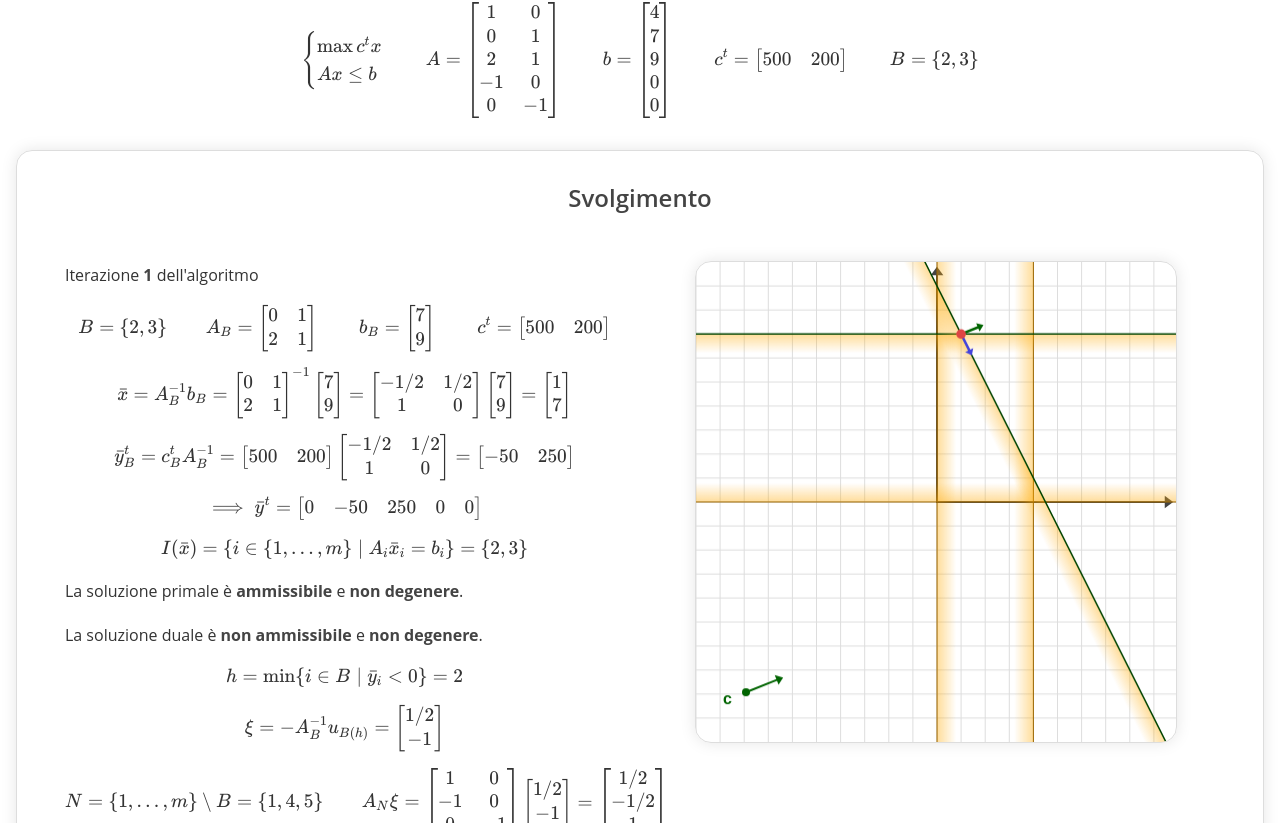
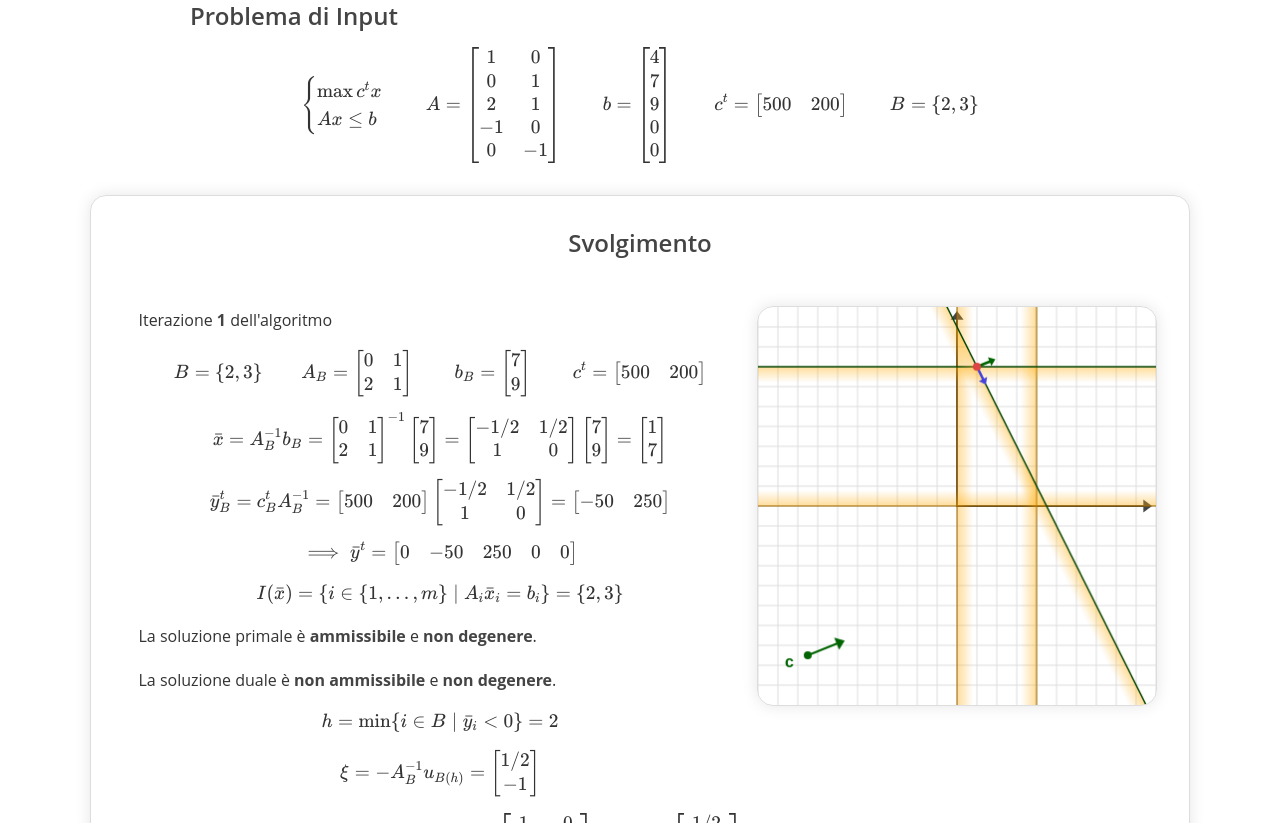
Before and after one commit to aziis98/ro-vis, a Preact app: page / in a window 1280 px wide. Shown: the part 677-1500 px from the top of the page. Built offline with nearby package versions, Linux system fonts and the light colour scheme.

Commit message:
fix: maybe working retina displays

```diff
--- a/src/Primal.tsx
+++ b/src/Primal.tsx
@@ -85,6 +85,8 @@ const PrimalStep = ({
 export const Primal = ({ input }: { input: ProblemInput }) => {
     // const steps: Step[] = [{ B: input.B }]
 
+    const timerStart = performance.now()
+
     const problemOutput = computePrimalSimplexSteps({
         A: input.A,
         b: input.b,
@@ -93,8 +95,10 @@ export const Primal = ({ input }: { input: ProblemInput }) => {
         maxIterations: 10,
     })
 
+    const timerDelta = performance.now() - timerStart
+
     return (
-        <div class="steps">
+        <div class="steps" title={`Calcolato in ${timerDelta}ms`}>
             <div class="title">
                 <h2>Svolgimento</h2>
             </div>
@@ -144,15 +148,14 @@ const PrimalCanvas = ({
         $canvas.width = $canvas.offsetWidth * window.devicePixelRatio
         $canvas.height = $canvas.offsetHeight * window.devicePixelRatio
 
+        const width = $canvas.width / window.devicePixelRatio
+        const height = $canvas.height / window.devicePixelRatio
+
         const g = $canvas.getContext('2d')
         if (!g) {
             throw new Error('Could not get 2d context')
         }
 
-        const width = $canvas.offsetWidth
-        const height = $canvas.offsetHeight
-
-        g.clearRect(0, 0, width, height)
         g.strokeStyle = '#333'
         g.lineWidth = 2
         g.lineCap = 'round'
@@ -164,6 +167,7 @@ const PrimalCanvas = ({
         g.textBaseline = 'middle'
 
         g.scale(window.devicePixelRatio, window.devicePixelRatio)
+        g.clearRect(0, 0, width, height)
 
         const [c1, c2] = c.getData()
         const cLen = Math.sqrt(c1.toNumber() ** 2 + c2.toNumber() ** 2)
--- a/src/lib-v2/canvas/index.ts
+++ b/src/lib-v2/canvas/index.ts
@@ -92,6 +92,7 @@ export function drawSimpleArrow(
     color: string = '#333'
 ) {
     const arrowLength = Math.sqrt((x2 - x1) ** 2 + (y2 - y1) ** 2)
+    const actualSize = (500 * size) / g.canvas.offsetWidth
 
     g.save()
     g.strokeStyle = color
@@ -101,13 +102,13 @@ export function drawSimpleArrow(
     g.translate(x1, y1)
     g.rotate(Math.atan2(y2 - y1, x2 - x1))
     g.moveTo(0, 0)
-    g.lineTo(arrowLength - size / 2, 0)
+    g.lineTo(arrowLength - actualSize / 2, 0)
     g.stroke()
 
     g.beginPath()
     g.moveTo(arrowLength, 0)
-    g.lineTo(arrowLength - size, -size * 0.75)
-    g.lineTo(arrowLength - size, +size * 0.75)
+    g.lineTo(arrowLength - actualSize, -actualSize * 0.75)
+    g.lineTo(arrowLength - actualSize, +actualSize * 0.75)
     g.lineTo(arrowLength, 0)
     g.fill()
     g.restore()
--- a/src/style.css
+++ b/src/style.css
@@ -16,6 +16,10 @@
     html,
     body {
         min-height: 100%;
+
+        @media (width < 70rem) {
+            overflow-x: hidden;
+        }
     }
 
     img {
@@ -43,6 +47,8 @@
 
     textarea,
     input[type='text'] {
+        font-size: 16px;
+
         background: #fff;
         border: 1px solid #888;
         min-height: 1.75rem;
@@ -50,10 +56,6 @@
         border-radius: 0.25rem;
 
         box-shadow: 0 0 0.5rem rgba(0, 0, 0, 0.1);
-    }
-
-    input[type='text'] {
-        font-size: 16px;
     }
 
     textarea {
@@ -128,9 +130,8 @@
     }
 
     canvas {
-        display: block;
+        display: grid;
         width: 100%;
-
         aspect-ratio: 1 / 1;
 
         border: 1px solid #ddd;
@@ -143,7 +144,7 @@
         display: grid;
         grid-auto-flow: row;
         justify-items: center;
-        grid-template-columns: 1fr 1fr;
+        grid-template-columns: 1fr auto;
 
         border: 1px solid #ddd;
         box-shadow: 0 0 1rem rgba(0, 0, 0, 0.1);
@@ -161,7 +162,7 @@
             text-align: center;
             padding-bottom: 1rem;
 
-            @media (width < 768px) {
+            @media (width < 70rem) {
                 grid-column: span 1;
             }
         }
@@ -176,7 +177,7 @@
             /* align-items: center; */
             gap: 0;
 
-            @media (width < 768px) {
+            @media (width < 70rem) {
                 grid-column: span 1;
                 grid-template-columns: 1fr;
             }
@@ -200,13 +201,28 @@
             }
 
             > .geometric-step {
-                @media (width < 768px) {
-                    min-width: 0;
+                display: grid;
+
+                canvas {
+                    width: 25rem;
+                    height: 25rem;
+
+                    @media (width < 70rem) {
+                        width: calc(100vw - 4rem);
+                        height: calc(100vw - 4rem);
+
+                        max-width: 25rem;
+                        max-height: 25rem;
+                    }
+                }
+
+                @media (width < 70rem) {
+                    padding: 0 1rem;
                 }
             }
 
             > * {
-                min-width: 30rem;
+                min-width: 25rem;
             }
 
             padding: 2rem 0;
@@ -215,7 +231,7 @@
                 border-top: 1px solid #ddd;
             }
 
-            @media (width < 768px) {
+            @media (width < 70rem) {
                 max-width: 100%;
                 gap: 1rem;
                 padding: 1rem 0;
@@ -226,7 +242,7 @@
             }
         }
 
-        @media (width < 768px) {
+        @media (width < 70rem) {
             grid-template-columns: 1fr;
             padding: 1rem 0 0 0;
             max-width: 100%;
@@ -256,7 +272,7 @@
             display: grid;
         }
 
-        @media (width < 768px) {
+        @media (width < 70rem) {
             position: relative;
 
             > .scroll-content {
@@ -287,7 +303,7 @@
             flex-grow: 1;
         }
 
-        @media (width < 768px) {
+        @media (width < 70rem) {
             flex-wrap: wrap;
         }
     }
```
